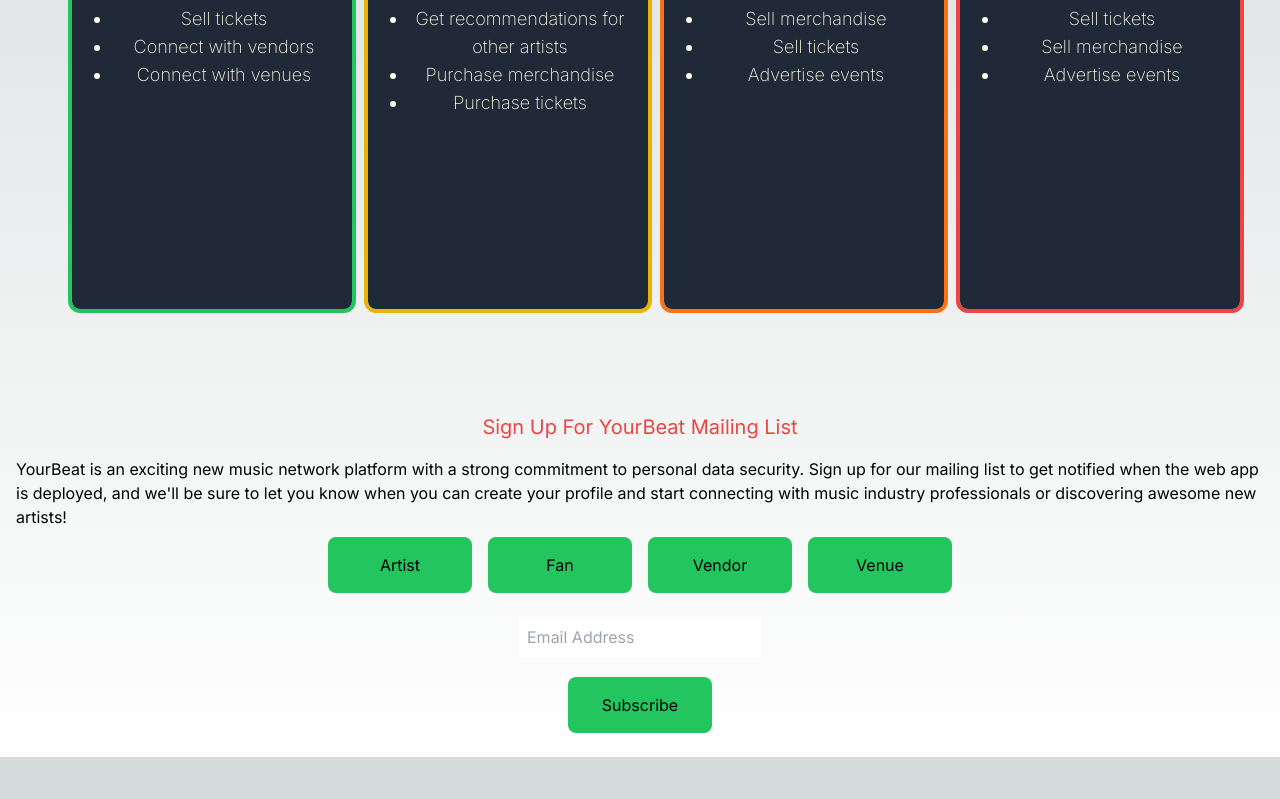
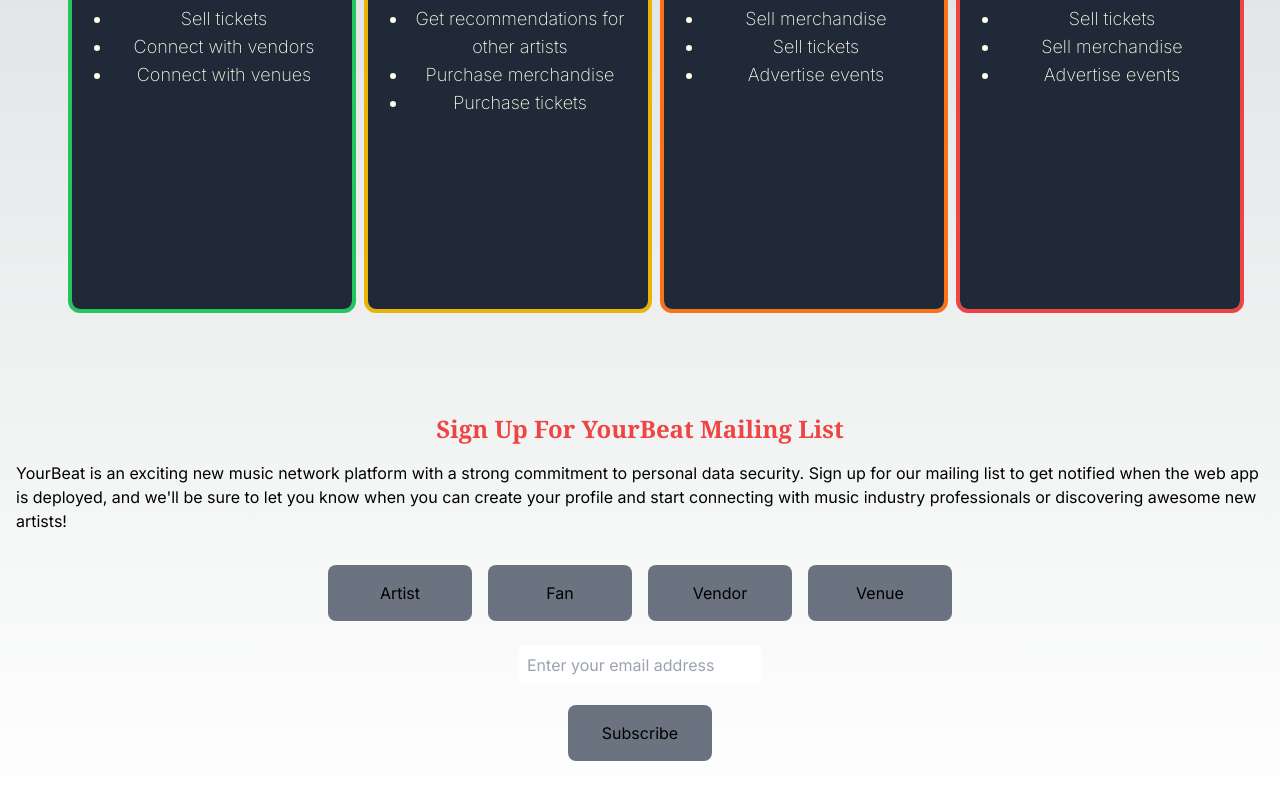
Before and after one commit to segvndo/YourBeat-TS, a Next.js app: page / in a window 1280 px wide. Shown: the part 371-1170 px from the top of the page. Before the commit the page ends 1128 px from the top, so only its background shows below. Built offline with nearby package versions, Linux system fonts and the light colour scheme.

Commit message:
Adjust styling for buttons and text font

```diff
--- a/app/components/button.tsx
+++ b/app/components/button.tsx
@@ -1,13 +1,15 @@
 'use client';
 import React, { useState } from 'react';
 
-type ButtonProps = {
+type ButtonsProps = {
   children: React.ReactNode;
   variant: string;
   onClick?: (event: React.MouseEvent<HTMLButtonElement>) => void;
+  style?: React.CSSProperties;
+  className?: string;
 };
 
-const Button: React.FC<ButtonProps> = ({ children, variant, onClick }) => {
+const Buttons: React.FC<ButtonsProps> = ({ children, variant, onClick, style, className }) => {
 
   const [selected, setSelected] = useState<boolean>(false);
 
@@ -19,25 +21,23 @@
     }
   };
 
-
-
   let variantStyles = '';
-  if (variant === 'green') {
-    variantStyles = 'bg-green-500';
+  if (variant === 'darkgreen') {
+    variantStyles = 'green-primary';
   } else if (variant === 'red') {
     variantStyles = 'bg-red-500 text-white';
   }
 
   return (
     <button
-      className={`box-content h-10 w-32 p-2 rounded-lg m-2 transition-colors focus:outline-none ${
-        selected ? `bg-green-700` : `bg-green-500`
-      }`}
+      className={`box-content h-10 w-32 p-2 rounded-lg m-2 transition-colors focus:outline-none hover:bg-green-800 ${selected ? 'bg-green-800' : 'bg-gray-500'
+        }`}
       onClick={handleClick}
+      style={style}
     >
       {children}
     </button>
   );
 };
 
-export default Button;
+export default Buttons;
--- a/app/components/inputSubscribe.tsx
+++ b/app/components/inputSubscribe.tsx
@@ -1,15 +1,42 @@
 'use client';
-import React, { ChangeEvent } from 'react';
-import Button from '@/app/components/button';
+import React, { ChangeEvent, CSSProperties } from 'react';
+import Buttons from '@/app/components/button';
 
 type SubscribeProps = {
   setEmail: React.Dispatch<React.SetStateAction<string>>;
   handleSubscribe: () => Promise<void>;
+  className?: string;
+  style?: CSSProperties;
 };
 
-const Subscribe: React.FC<SubscribeProps> = ({ setEmail, handleSubscribe }) => {
+const Subscribe: React.FC<SubscribeProps> = ({ setEmail, handleSubscribe, className, style }) => {
+  const [buttonClicked, setButtonClicked] = React.useState(false);
+  const [error, setError] = React.useState<string | null>(null);
+  const [isHovered, setIsHovered] = React.useState(false);
+
   const handleChange = (e: ChangeEvent<HTMLInputElement>) => {
-    setEmail(e.target.value);
+    const enteredEmail = e.target.value;
+
+    // Min and max length
+    if (enteredEmail.length < 10) {
+      setError('Please enter a valid email address');
+    } else if (enteredEmail.length <= 100) {
+      setEmail(enteredEmail);
+      setError(null); // Clear any previous errors
+    } else {
+      setError('Please enter a valid email address');
+    }
+  };
+
+  const handleButtonClick = async () => {
+    setButtonClicked(true);
+
+    // Display error message only if the email is less than 10 characters
+    if (error && error.includes('')) {
+      console.error(error);
+    } else {
+      await handleSubscribe();
+    }
   };
 
   return (
@@ -18,16 +45,31 @@
         <input
           className="h-10 mt-4 pl-2 text-black"
           type="text"
-              placeholder="Email Address"
+          placeholder="Enter your email address"
           onChange={handleChange}
+          maxLength={100}
         />
       </div>
 
-          <div className="flex justify-center items-center mt-3">
-            <Button variant="green" onClick={handleSubscribe}>Subscribe</Button>
+      {buttonClicked && error && (
+        <div className="text-red-500 text-sm text-center mt-2">{error}</div>
+      )}
+
+      <div className="flex justify-center items-center mt-3 pb-6">
+        <Buttons
+          variant={buttonClicked ? "darkGreen" : "darkGreen"}
+          onClick={handleButtonClick}
+        >
+
+          Subscribe
+        </Buttons>
+
+        <div>
+
         </div>
       </div>
-  )
+    </div>
+  );
 };
 
 export default Subscribe;
--- a/app/components/mailing.tsx
+++ b/app/components/mailing.tsx
@@ -1,15 +1,15 @@
 'use client';
 import React, { useState } from "react";
-import Button from "@/app/components/button";
-import Subscribe from "./inputSubscribe";
+import Buttons from "@/app/components/button";
+import Subscribe from "@/app/components/inputSubscribe";
 
 const Mailing: React.FC = () => {
   const [subscriptionComplete, setSubscriptionComplete] = useState(false);
   const [email, setEmail] = useState("");
 
 
-  // Checks if the email is not an empty string before initiating the subscription process. If the email is empty, it won't set subscriptionComplete to true
-  const handleSubscribe= async () => {
+  // Check if the email is not an empty string before initiating the subscription process. If the email is empty, it won't set subscriptionComplete to true
+  const handleSubscribe = async () => {
     try {
       if (email.trim() !== "") {
         await subscribeUser(email);
@@ -31,29 +31,52 @@
 
   return (
     <footer>
-      <div className="flex justify-center items-center mt-40 text-red-500 font-sans mb-4 text-xl">
+      <div className="flex justify-center items-center mt-40 text-red-500 font-serif mb-4 text-2xl font-bold">
         Sign Up For YourBeat Mailing List
       </div>
 
       {subscriptionComplete && email ? (
-        <p>Thank you for signing up to YourBeat mailing list!</p>
+        <p className="flex justify-center items-center mt-3 pb-6">Welcome to YourBeat! Stay tuned for exciting updates and exclusive offers. Thanks for joining us!</p>
       ) : (
         <>
 
-      <div>
+          <div className="pb-6">
             YourBeat is an exciting new music network platform with a strong commitment to personal data security. Sign up for our mailing list to get notified when the web app is deployed, and we'll be sure to let you know when you can create your profile and start connecting with music industry professionals or discovering awesome new artists!
           </div>
 
 
           {/* onClick handlers for the buttons call handleSubscribe directly to ensure the subscription process is triggered only when a button is clicked */}
           <div className="flex flex-row justify-center">
-        <Button variant="green" onClick={() => handleSubscribe()}>Artist</Button>
-        <Button variant="green" onClick={() => handleSubscribe()}>Fan</Button>
-        <Button variant="green" onClick={() => handleSubscribe()}>Vendor</Button>
-        <Button variant="green" onClick={() => handleSubscribe()}>Venue</Button>
+            <Buttons
+              variant="green"
+              onClick={() => handleSubscribe()}
+            >Artist
+            </Buttons>
+
+            <Buttons
+              variant="green"
+              onClick={() => handleSubscribe()}
+            >Fan
+            </Buttons>
+
+            <Buttons
+              variant="green"
+              onClick={() => handleSubscribe()}
+            >Vendor
+            </Buttons>
+
+            <Buttons
+              variant="green"
+              onClick={() => handleSubscribe()}
+            >Venue
+            </Buttons>
+
           </div>
 
-      <Subscribe setEmail={setEmail} handleSubscribe={handleSubscribe} />
+          <Subscribe
+            setEmail={setEmail}
+            handleSubscribe={handleSubscribe}
+          />
         </>
       )}
 
```
Lines whose indentation alone changed are shown as unchanged.
